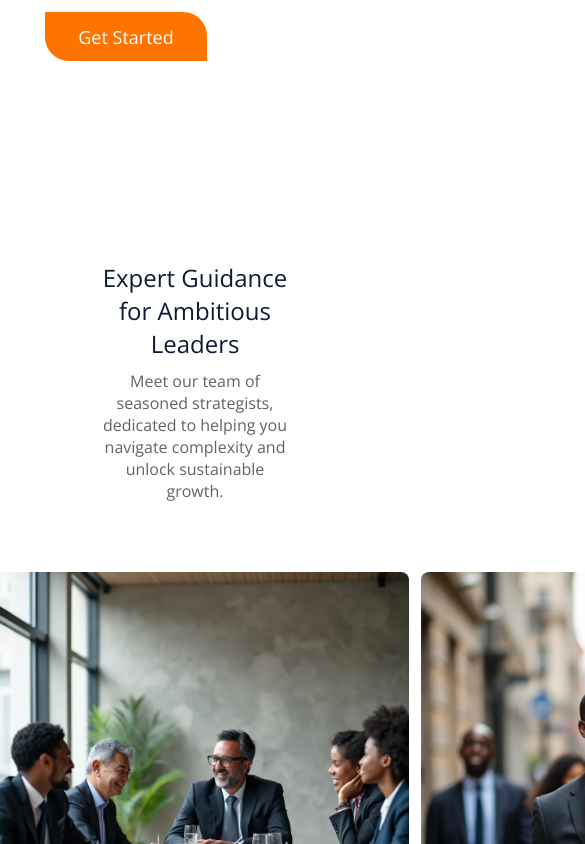
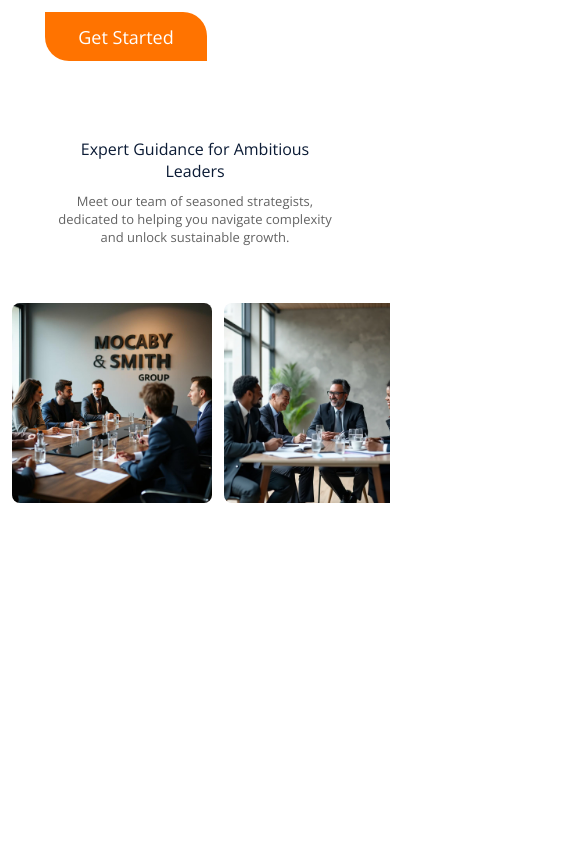
Before and after one commit to LSkhosana/Client-project, a React (Create React App) app in the folder frontend/: page / in a window 390 px wide. Shown: the part 1700-2544 px from the top of the page, 585 px wide, since content can reach past the window. After the commit the page ends 2203 px from the top, so only its background shows below. Built offline with nearby package versions, Linux system fonts and the light colour scheme.

Commit message:
responsive gallary

```diff
--- a/frontend/src/CSS/About.css
+++ b/frontend/src/CSS/About.css
@@ -112,7 +112,7 @@
     }
   }
 
-  @media (max-width: 1000px) {
+  @media (max-width: 1025px) {
     .about {
         padding: 0px 100px 0px 100px;
 
--- a/frontend/src/CSS/Gallary.css
+++ b/frontend/src/CSS/Gallary.css
@@ -36,34 +36,147 @@
     margin-bottom: 70px;
 }
 
-
-.gallary-item {
+.gallary-grid {
     display: flex;
-    justify-content: center; /* Center items horizontally inside the container */
+    flex-direction: column;
+    align-items: center;
 }
 
-.gallary-item img {
+.gallary-item, .gallary-item2 {
+    display: flex;
+    justify-content: center;
+}
+
+.gallary-item img, .gallary-item2 img {
     width: 416px;
     height: 416px;
     margin-left: 12px;
-    margin-bottom: 12px;
+    margin-top: 12px;
     border-radius: 8px;
 }
 
-.gallary-item2{
-    display: flex;
-}
-
-.gallary-item2 img {
-    width: 416px;
+#flags {
+    width: 844px;
     height: 500px;
     margin-left: 12px;
     border-radius: 8px;
 }
 
-#flags{
-    width: 844px;
-    height: 500px;
-    margin-left: 12px;
-    border-radius: 8px;
+
+
+@media (max-width: 1300px) {
+    .gallary{
+        padding: 0px 100px 0px 100px;
+        margin-top: 200px;
+    }
+    .gallary-item img {
+        width: 350px;
+        height: 350px;
+    }
+    .gallary-item2 img {
+        width: 350px;
+        height: 450px;
+
+    }
+    #flags{
+        width: 712px;
+        height: 450px;
+    }
 }
+
+@media (max-width: 1000px) {
+    .gallary{
+        padding: 0px 100px 0px 100px;
+        margin-top: 150px;
+    }
+    .gallary-item img {
+        width: 280px;
+        height: 280px;
+    }
+    .gallary-item2 img {
+        width: 280px;
+        height: 350px;
+
+    }
+    #flags{
+        width: 572px;
+        height: 350px;
+    }
+}
+
+@media (max-width: 800px) {
+    .gallary{
+        padding: 0px 100px 0px 100px;
+        margin-top: 150px;
+    }
+    .gallary-item img {
+        width: 200px;
+        height: 200px;
+    }
+    .gallary-item2 img {
+        width: 200px;
+        height: 220px;
+
+    }
+    #flags{
+        width: 412px;
+        height: 220px;
+    }
+}
+
+@media (max-width: 600px) {
+    .gallary {
+        padding: 0;
+        margin-top: 150px;
+        display: flex;
+        overflow-x: auto;
+        flex-direction: column; /* Ensure all items are inline */
+    }
+    .gala-head {
+        position: absolute;
+        margin-top: -260px;
+        padding: 0 50px 0 50px;
+    }
+
+    .gala-head h4{
+        font-size: 16px;
+
+    }
+
+    .gala-head p{
+        margin-top: 10px;
+        margin-bottom: 70px;
+        font-size: 13px;
+    }
+
+    .gallary-container {
+        width: 100%; /* Full width for scrolling */
+        display: flex;
+        flex-direction: row; /* Inline layout */
+        overflow-x: auto; /* Enable horizontal scrolling */
+        scroll-snap-type: x mandatory; /* Slider snap */
+    }
+    .gallary-grid{
+        display: flex;
+        flex-direction: row;
+        margin-top: 80px;
+    }
+
+    .gallary-item, .gallary-item2 {
+        scroll-snap-align: start; /* Snaps each item into view */
+    }
+
+    .gallary-item img, .gallary-item2 img {
+        width: 200px;
+        height: 200px; /* Adjust size for mobile */
+    }
+
+    .gallary-item2 img {
+        height: 200px; /* Special height for this item */
+    }
+
+    #flags {
+        width: 300px;
+        height: 200px; /* Adjust for mobile */
+    }
+}
```
